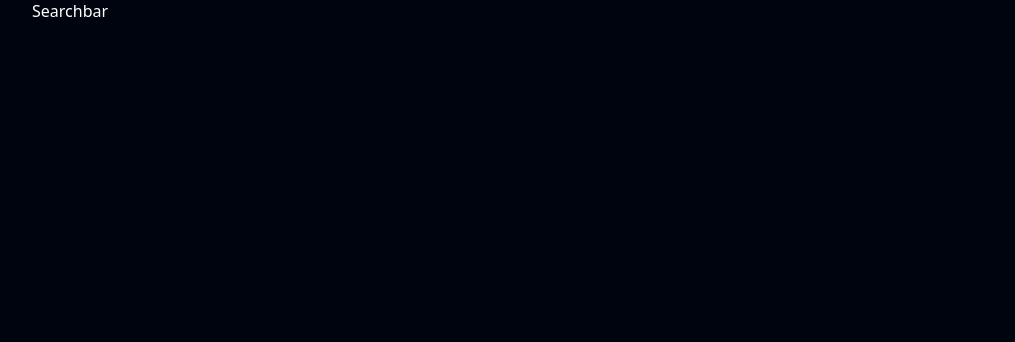
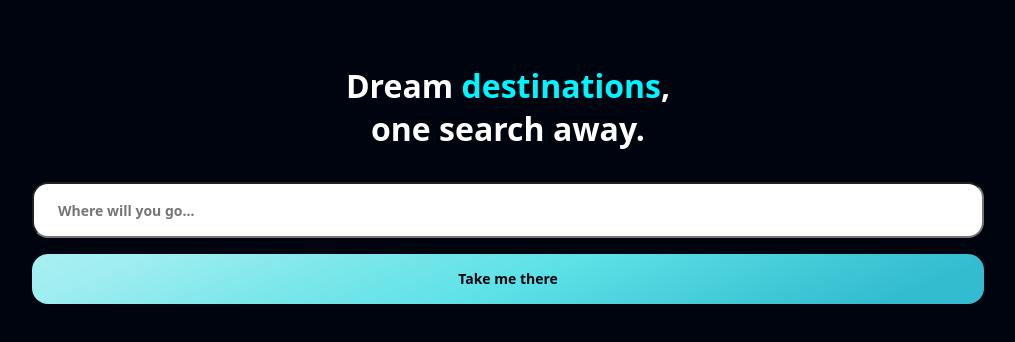
Before and after one commit to BenSheridanEdwards/HolidaySearch, a React (Create React App) app: page / in a window 1280 px wide. Shown: the top 342 px of the page, without its empty margins (132-1147 px from the left). Built offline with nearby package versions, Linux system fonts and the light colour scheme.

Commit message:
feat: create HomePage and refactor out components.

```diff
--- /dev/null
+++ b/src/components/Button/Button.scss
@@ -0,0 +1,47 @@
+@import '../../sass/master.scss';
+
+.Btn {
+  align-items: center;
+  background-color: #303550;
+  border-radius: 16px;
+  border: none;
+  cursor: pointer;
+  display: flex;
+  font-size: 14px;
+  font-weight: 600;
+  height: fit-content;
+  justify-content: center;
+  line-height: 18px;
+  margin-top: 16px;
+  min-height: 40px;
+  min-width: fit-content;
+  outline: none;
+  padding: 16px 32px;
+  width: fit-content;
+}
+
+.Btn:hover {
+  background-color: #3b4161;
+}
+
+.Btn--primary {
+  background: linear-gradient(
+    157.81deg,
+    #30392d -43.27%,
+    #bef3f5 -21.24%,
+    #9dedf0 12.19%,
+    #7de7eb 29.82%,
+    #5ce1e6 51.94%,
+    #33bbcf 90.29%
+  );
+
+  color: $blackMamba;
+}
+
+.Btn--primary:hover {
+  background-color: #00f6ff;
+}
+
+.Btn--fullWidth {
+  width: 100%;
+}
--- /dev/null
+++ b/src/components/Button/Button.tsx
@@ -0,0 +1,33 @@
+import React, { ReactNode } from 'react';
+import { clsx } from 'clsx';
+import './Button.scss';
+
+interface ButtonProps {
+  children: ReactNode;
+  fullWidth?: boolean;
+  onClick?: () => void;
+  variant?: 'primary' | 'submit';
+}
+
+export function Button({ children, fullWidth, onClick, variant }: ButtonProps) {
+  const className = clsx({
+    Btn: true,
+    'Btn--primary': variant === 'primary' || variant === 'submit',
+    'Btn--fullWidth': fullWidth,
+  });
+
+  return (
+    <button
+      className={className}
+      onClick={onClick}
+      type={variant === 'submit' ? 'submit' : 'button'}
+    >
+      {children}
+    </button>
+  );
+}
+
+Button.defaultProps = {
+  fullWidth: false,
+  variant: 'primary',
+};
--- /dev/null
+++ b/src/components/FormWrapper/FormWrapper.scss
@@ -0,0 +1,6 @@
+.FormWrapper {
+  align-items: center;
+  display: flex;
+  flex-direction: column;
+  width: 100%;
+}
--- /dev/null
+++ b/src/components/FormWrapper/FormWrapper.tsx
@@ -0,0 +1,15 @@
+import React, { FormEventHandler, ReactNode } from 'react';
+import './FormWrapper.scss';
+
+interface FormWrapperProps {
+  onSubmitHandler: FormEventHandler;
+  children: ReactNode;
+}
+
+export function FormWrapper({ onSubmitHandler, children }: FormWrapperProps) {
+  return (
+    <form onSubmit={onSubmitHandler} className='FormWrapper'>
+      {children}
+    </form>
+  );
+}
--- /dev/null
+++ b/src/components/PageHeaderWrapper/PageHeaderWrapper.scss
@@ -0,0 +1,12 @@
+@import '../../sass/master.scss';
+
+.PageHeaderWrapper {
+  margin-bottom: 32px;
+  margin-top: 64px;
+  max-width: 360px;
+  text-align: center;
+
+  span {
+    color: $aqua;
+  }
+}
--- /dev/null
+++ b/src/components/PageHeaderWrapper/PageHeaderWrapper.tsx
@@ -0,0 +1,10 @@
+import React, { ReactNode } from 'react';
+import './PageHeaderWrapper.scss';
+
+interface PageHeaderWrapperProps {
+  children: ReactNode;
+}
+
+export function PageHeaderWrapper({ children }: PageHeaderWrapperProps) {
+  return <div className='PageHeaderWrapper'>{children}</div>;
+}
--- /dev/null
+++ b/src/components/PageWrapper/PageWrapper.scss
@@ -0,0 +1,5 @@
+.PageWrapper {
+  align-items: center;
+  display: flex;
+  flex-direction: column;
+}
--- /dev/null
+++ b/src/components/Searchbox/Searchbox.scss
@@ -0,0 +1,15 @@
+@import '../../sass/master.scss';
+
+.Searchbox {
+  align-items: center;
+  background: $white;
+  color: $gray70;
+  border-radius: 16px;
+  font-size: 14px;
+  font-weight: 600;
+  display: flex;
+  gap: 8px;
+  height: 56px;
+  padding: 16px 24px;
+  width: 100%;
+}
--- /dev/null
+++ b/src/components/Searchbox/Searchbox.tsx
@@ -0,0 +1,21 @@
+import React, { ChangeEventHandler } from 'react';
+import './Searchbox.scss';
+
+interface SearchboxProps {
+  placeholderText: string;
+  onChangeHandler: ChangeEventHandler;
+  value: string;
+}
+
+export function Searchbox({ placeholderText, onChangeHandler, value }: SearchboxProps) {
+  return (
+    <input
+      className='Searchbox'
+      name='searchbox'
+      type='search'
+      placeholder={placeholderText}
+      onChange={onChangeHandler}
+      value={value}
+    />
+  );
+}
--- a/src/pages/HomePage/HomePage.tsx
+++ b/src/pages/HomePage/HomePage.tsx
@@ -1,5 +1,43 @@
+import React, { ChangeEvent, useState } from 'react';
+import { useNavigate } from 'react-router-dom';
+import { Button } from '../../components/Button/Button';
+import { FormWrapper } from '../../components/FormWrapper/FormWrapper';
+import { PageHeaderWrapper } from '../../components/PageHeaderWrapper/PageHeaderWrapper';
+import { Searchbox } from '../../components/Searchbox/Searchbox';
 import './HomePage.scss';
 
 export function Home() {
-  return <div>Searchbar</div>;
+  const [searchQuery, setSearchQuery] = useState<string>('');
+  const navigate = useNavigate();
+
+  function handleChange(event: ChangeEvent<HTMLInputElement>) {
+    setSearchQuery(event.currentTarget.value);
+  }
+
+  function handleSubmitNavigation() {
+    navigate({
+      pathname: '/search',
+      search: `?query=${searchQuery}`,
+    });
+  }
+
+  return (
+    <div className='HomePage'>
+      <PageHeaderWrapper>
+        <h1>
+          Dream <span>destinations</span>, one search away.
+        </h1>
+      </PageHeaderWrapper>
+      <FormWrapper onSubmitHandler={handleSubmitNavigation}>
+        <Searchbox
+          placeholderText='Where will you go...'
+          onChangeHandler={handleChange}
+          value={searchQuery}
+        />
+        <Button variant='submit' fullWidth>
+          Take me there
+        </Button>
+      </FormWrapper>
+    </div>
+  );
 }
```
Also changed, not shown: src/components/PageWrapper/PageWrapper.tsx (added, +10 -0 lines), 2 other files (tests, documents, lock files or other folders).
